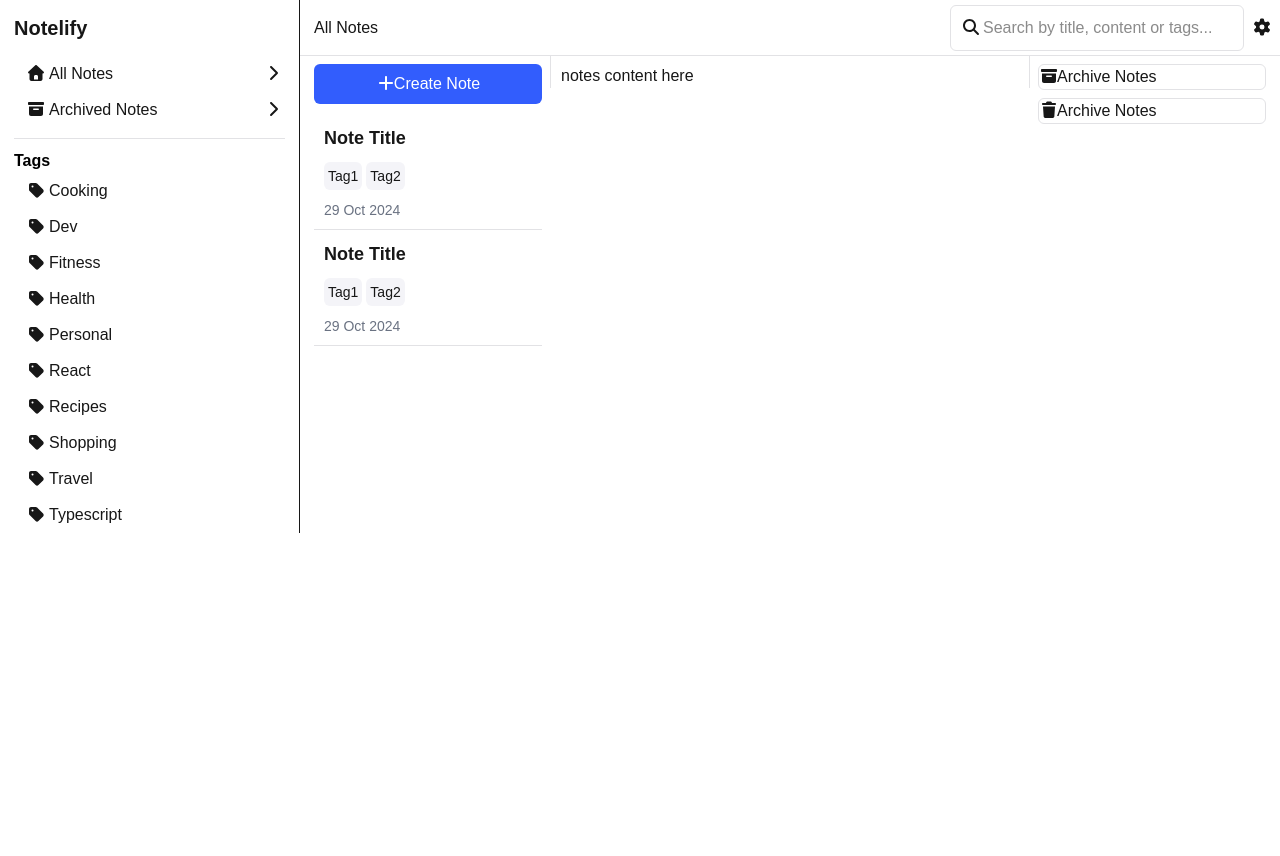
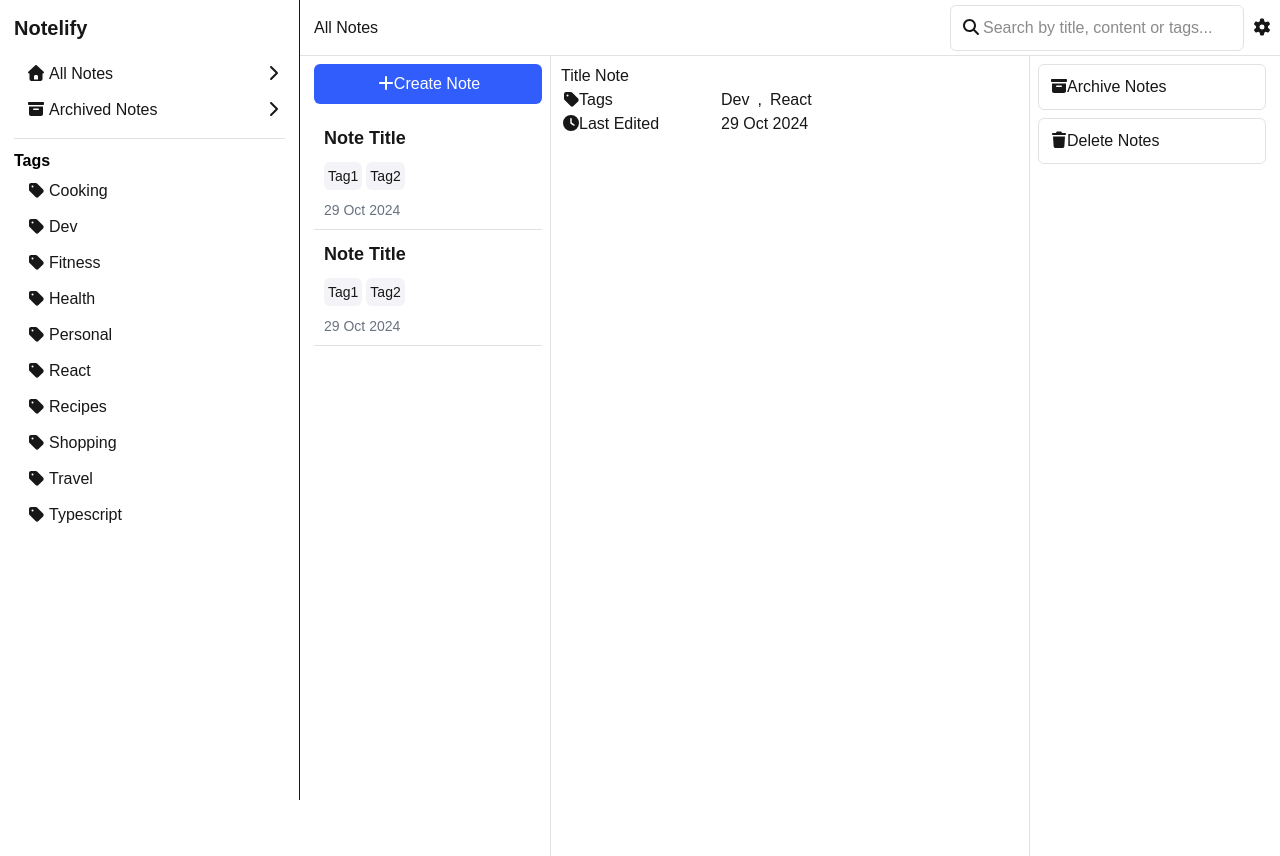
Before and after one commit to Levi10271997/Notelify, a Next.js app: page / in a window 1280 px wide. Before the commit the page ends 800 px from the top, so only its background shows below. Built offline with nearby package versions, Linux system fonts and the light colour scheme.

Commit message:
dashboard notes contents

```diff
--- a/src/app/components/icons.js
+++ b/src/app/components/icons.js
@@ -1,6 +1,6 @@
 import React from 'react';
 import { FontAwesomeIcon } from '@fortawesome/react-fontawesome';
-import { faThumbsUp, faSearch, faGear, faHouse,faTrash, faPlus, faBoxArchive, faTag, faChevronRight } from '@fortawesome/free-solid-svg-icons';
+import { faThumbsUp, faSearch, faGear, faHouse,faClock, faTrash, faPlus, faBoxArchive, faTag, faChevronRight } from '@fortawesome/free-solid-svg-icons';
 
 const LocalIcons = ({ iconName }) => {
   switch (iconName) {
@@ -20,6 +20,8 @@ const LocalIcons = ({ iconName }) => {
         return <FontAwesomeIcon icon={faPlus} />;
      case 'trash':
         return <FontAwesomeIcon icon={faTrash} />;
+    case 'clock':
+        return <FontAwesomeIcon icon={faClock} />;
     default:
       return <FontAwesomeIcon icon={faThumbsUp} />; // fallback icon
   }
--- a/src/app/page.js
+++ b/src/app/page.js
@@ -9,7 +9,7 @@ export default function Home() {
   return (
     <div>
       <main>
-       <div className="flex flex-row">
+       <div className="flex flex-row h-screen">
         <div className="Dashboard-left">
           <div className="col-headings">
             <div className="appLogo">Notelify</div>
@@ -65,7 +65,34 @@ export default function Home() {
                   </div>
               </div>
               <div className="flex-1 notesContent">
-                  notes content here
+                 <div className="notesTitleBlock">
+                    <h2 className="selectednotesTitle">
+                      Title Note
+                    </h2>
+                    <div className="selectednotesTags">
+                      <div className="flex items-center gap-2 w-[150px]">
+                        <div className="w-2.5">
+                          <LocalIcons iconName={'tag'}/>
+                        </div>
+                        Tags
+                        </div>
+                    <div className="tags flex items-center gap-2">
+                      <span>Dev</span>,
+                      <span>React</span>
+                    </div>
+                    </div>
+
+                    <div className="selectedNotesLastEdited">
+                      <div className="flex items-center gap-2 w-[150px]">
+                        <div className="w-2.5">
+                          <LocalIcons iconName={'clock'}/>
+                        </div>
+                        Last Edited
+                        </div>
+                      <div className="lastEditedDate">29 Oct 2024</div>
+                    </div>
+
+                 </div>
               </div>
               <div className="notesActions">
                 <div className="actionButtons">
@@ -78,7 +105,7 @@ export default function Home() {
                  <div className="w-2.5">
                    <LocalIcons iconName={"trash"}/>
                  </div>
-                  Archive Notes
+                  Delete Notes
                 </div>
               </div>
           </div>
--- a/src/app/styles/dashboard.css
+++ b/src/app/styles/dashboard.css
@@ -3,7 +3,7 @@
 
 
 .notesDashboardContent{
-    @apply flex flex-row items-start;
+    @apply flex flex-row items-start h-full;
 }
 
 .notesActions,
@@ -12,7 +12,7 @@
 }
 
 .notesContent{
-    @apply border-l border-r border-outlineGray pt-2 flex-1 px-2.5;
+    @apply border-l border-r border-outlineGray pt-2 flex-1 px-2.5 h-full;
 }
 .notesSelect{
     @apply pt-2 pr-2 pb-2 pl-3.5;
@@ -58,5 +58,10 @@
 }
 
 .actionButtons{
-    @apply flex items-center flex-row gap-2 rounded-md mb-2 border border-solid border-outlineGray;
+    @apply flex items-center flex-row gap-2 rounded-md mb-2 border border-solid border-outlineGray p-2.5;
 }
+
+.selectednotesTags,
+.selectedNotesLastEdited{
+    @apply flex flex-row items-center gap-2.5;
+}
```
